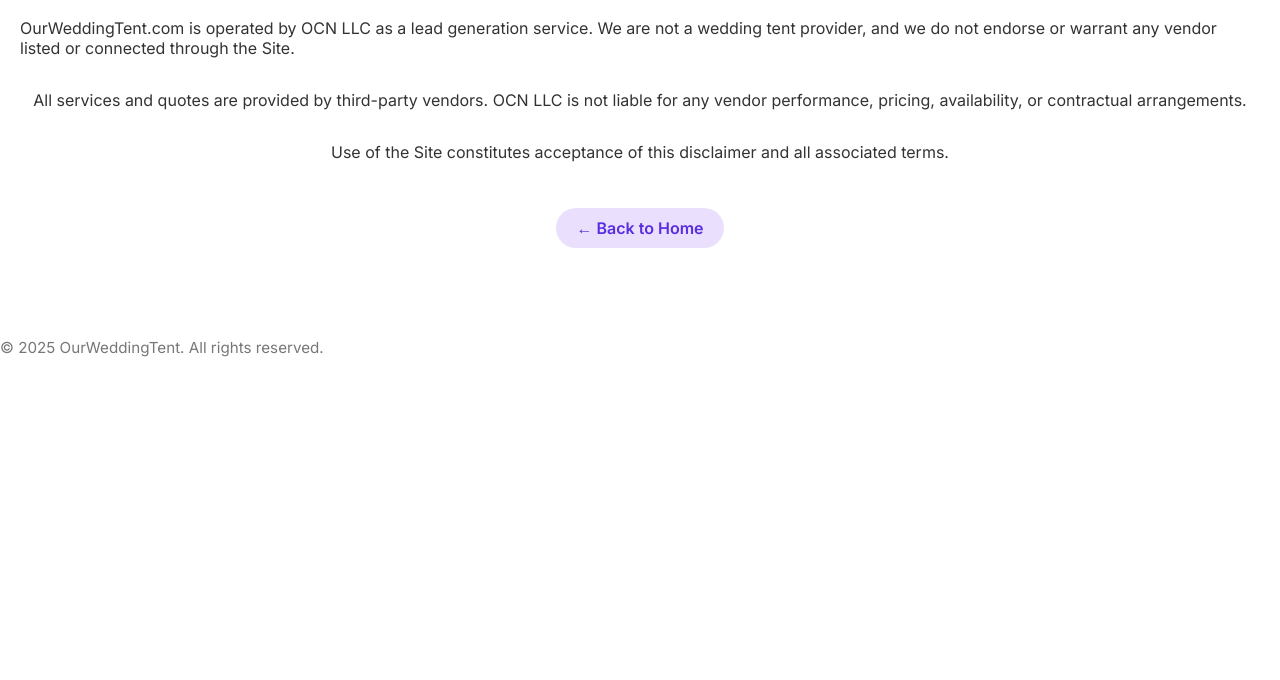
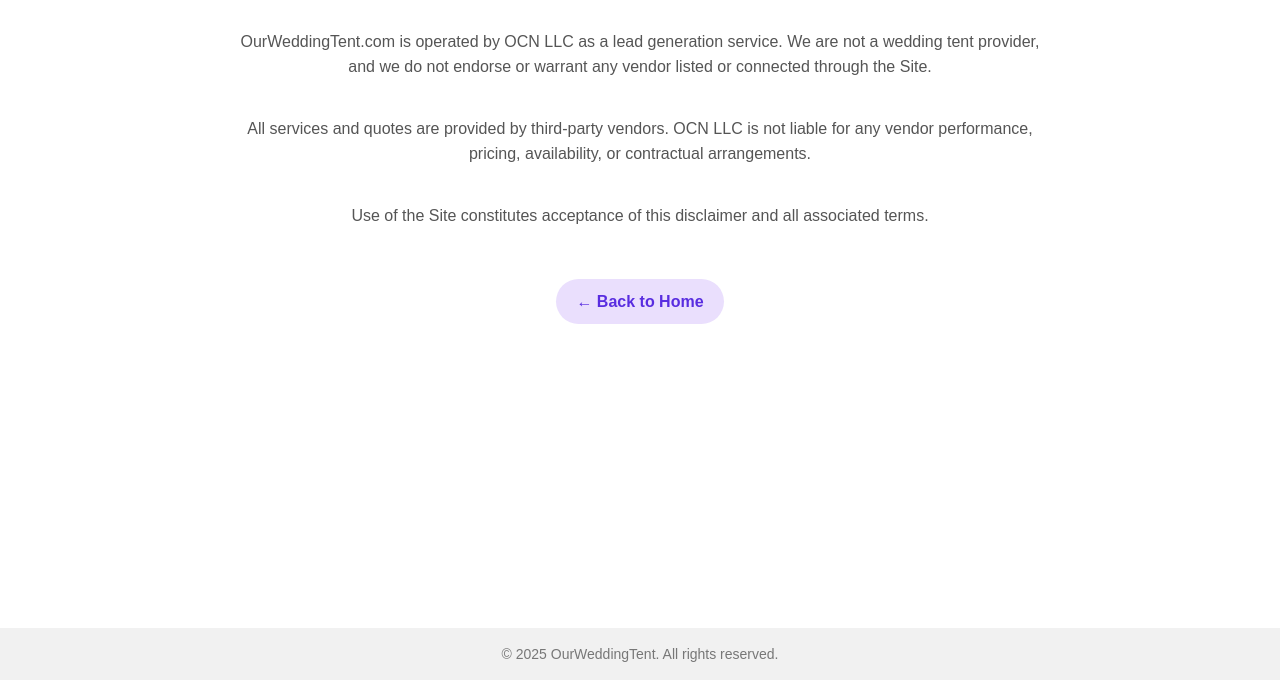
Before and after one commit to Cubeking93/ourweddingtent, a website: page disclaimer.html in a window 1280 px wide. Shown: the part 120-800 px from the top of the page. Drawn offline with Linux system fonts and the light colour scheme.

Commit message:
Update disclaimer.html

```diff
--- a/disclaimer.html
+++ b/disclaimer.html
@@ -1,10 +1,53 @@
 <!DOCTYPE html>
 <html lang="en">
 <head>
-  <meta charset="utf-8"/>
+  <meta charset="utf-8" />
   <title>Disclaimer - OurWeddingTent</title>
-  <link href="styles.css" rel="stylesheet"/>
-  <link rel="icon" type="image/png" href="favicon.png"/>
+  <link href="styles.css" rel="stylesheet" />
+  <link rel="icon" type="image/png" href="favicon.png" />
+  <style>
+    body {
+      margin: 0;
+      font-family: Arial, sans-serif;
+      line-height: 1.6;
+      background: #ffffff;
+      display: flex;
+      min-height: 100vh;
+      flex-direction: column;
+    }
+    .page-wrapper {
+      flex: 1;
+      padding: 40px 20px;
+      max-width: 800px;
+      margin: 0 auto;
+      text-align: center;
+    }
+    h1 {
+      margin-bottom: 20px;
+      color: #333;
+    }
+    p {
+      margin-bottom: 20px;
+      color: #555;
+    }
+    a.back-home {
+      display: inline-block;
+      margin-top: 30px;
+      background: #eadffd;
+      color: #592de0;
+      padding: 10px 20px;
+      text-decoration: none;
+      font-weight: 600;
+      border-radius: 999px;
+    }
+    footer {
+      background: #f1f1f1;
+      padding: 15px 0;
+      text-align: center;
+      font-size: 14px;
+      color: #777;
+    }
+  </style>
 </head>
 <body>
   <div class="page-wrapper">
@@ -12,10 +55,10 @@
     <p>OurWeddingTent.com is operated by OCN LLC as a lead generation service. We are not a wedding tent provider, and we do not endorse or warrant any vendor listed or connected through the Site.</p>
     <p>All services and quotes are provided by third-party vendors. OCN LLC is not liable for any vendor performance, pricing, availability, or contractual arrangements.</p>
     <p>Use of the Site constitutes acceptance of this disclaimer and all associated terms.</p>
-    <a href="index.html" style="display: inline-block; margin-top: 30px; background: #eadffd; color: #592de0; padding: 10px 20px; text-decoration: none; font-weight: 600; border-radius: 999px;">&larr; Back to Home</a>
+    <a href="index.html" class="back-home">← Back to Home</a>
   </div>
   <footer>
-    <p>&copy; 2025 OurWeddingTent. All rights reserved.</p>
+    &copy; 2025 OurWeddingTent. All rights reserved.
   </footer>
 </body>
 </html>
```
